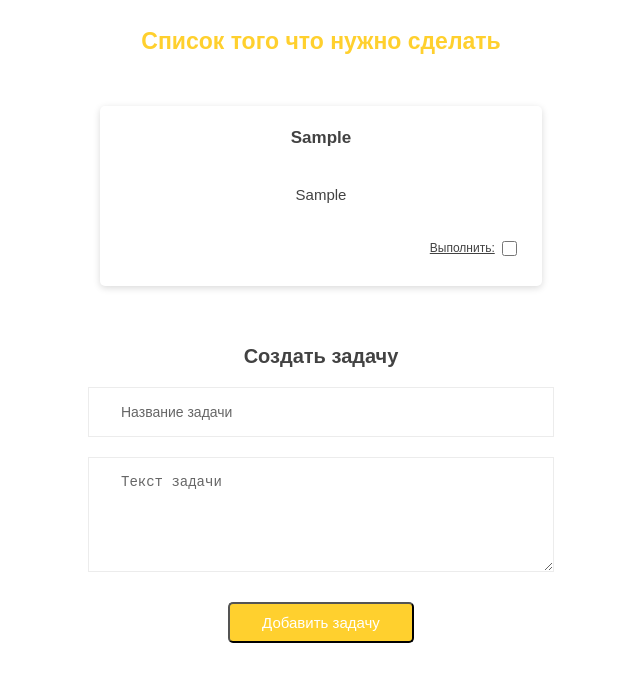
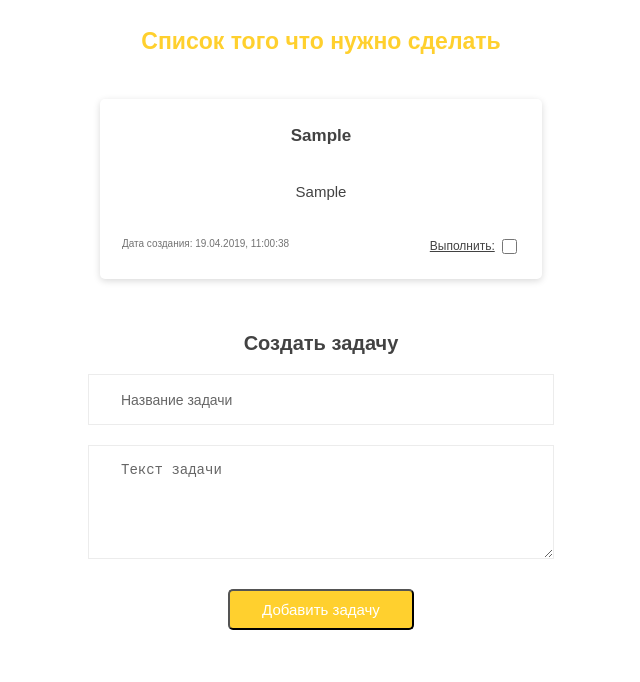
Before and after one commit to igorench/To-do-list, a plain HTML site: page index.html in a window 1280 px wide. Both pictures are taken after typing "Sample", "Sample" into the empty fields and a click on the button "Добавить задачу". Shown: the whole page, without its empty margins (319-959 px from the left). Drawn offline with Linux system fonts and the light colour scheme.

Commit message:
add date to the task

```diff
--- a/index.html
+++ b/index.html
@@ -56,8 +56,11 @@
         <p class="todo-list-item__task"></p>
 
         <div class="todo-list-item-checkbox">
-            <label class="todo-list-item-checkbox__text" for="">Выполнить:</label>
-            <input class="todo-list-item-checkbox__check" type="checkbox" name="check-task">
+            <div class="todo-list-item__create-date">Дата создания: </div>
+            <div class="todo-list-item-overlay-checkbox">
+                <label class="todo-list-item-checkbox__text" for="">Выполнить:</label>
+                <input class="todo-list-item-checkbox__check" type="checkbox" name="check-task">
+            </div>
         </div>
 
     </div>
--- a/js/common.js
+++ b/js/common.js
@@ -51,6 +51,7 @@ function createNewTask() {
         // Переносим информацию из формы в таск
         taskTemplate.querySelector('.todo-list-item__title').textContent = taskTitle.value;
         taskTemplate.querySelector('.todo-list-item__task').textContent = taskText.value;
+        taskTemplate.querySelector('.todo-list-item__create-date').textContent += new Date().toLocaleString("ru");
 
         // Обнуляем значение полей
         taskTitle.value = "";
--- a/sass/main.sass
+++ b/sass/main.sass
@@ -73,7 +73,7 @@ b, strong
 
 .todo-list-item__task
 	margin-top: 0
-	padding: 5% 10%
+	padding: 2.5% 5%
 	font-size: 15px
 	margin-bottom: 0
 	padding-bottom: 0
@@ -113,8 +113,11 @@ input[placeholder], textarea[placeholder]
 		background-color: #ffdb49
 
 .todo-list-item-checkbox
+	width: 90%
+	display: flex
+	justify-content: space-between
 	align-self: flex-end
-	margin: 5%
+	margin: 3% 5%
 	font-size: 12px
 
 .todo-list-item-checkbox__text
@@ -130,7 +133,7 @@ input[placeholder], textarea[placeholder]
 	margin-bottom: 1%
 
 .todo-list-item
-	margin: 1.5% 0
+	margin: 1% 0
 
 .create-task__empty-field
 	color: red
@@ -149,6 +152,10 @@ input[placeholder], textarea[placeholder]
 	.todo-list-item-checkbox__text
 		text-decoration: none
 
+.todo-list-item__create-date
+	font-size: 10px
+	color: #737373
+
 
 
 
```
Also changed, not shown: css/main.min.css, js/scripts.min.js.
